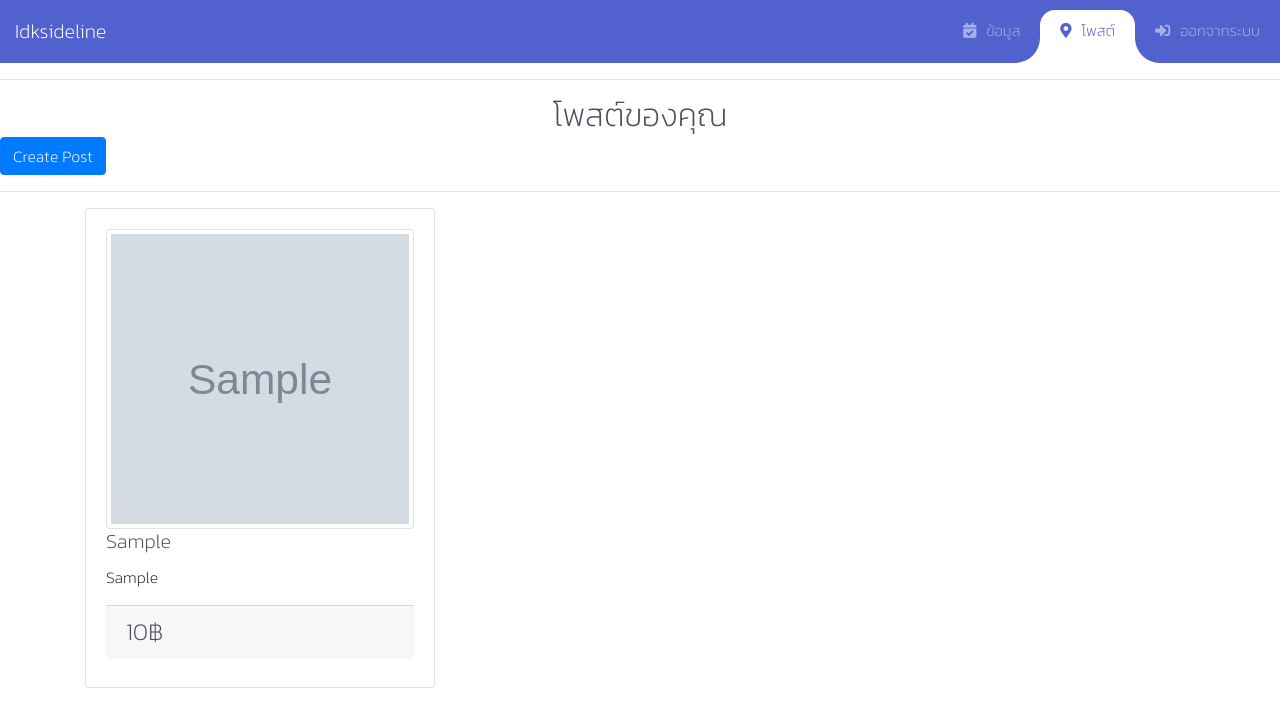
After one commit to akaphol1/idk_sidelined, a PHP site: page /sideline/postsideline.php in a window 1280 px wide. The commit adds this page. Shown: the top 727 px of the page. Run offline with PHP 8.4, Linux system fonts and the light colour scheme; the visitor is signed in with stand-in values (Sample User, id 1); tables that the repository leaves empty or names only in its code hold one stand-in row (values such as "Sample post"); grey boxes marked "Sample" are stand-in pictures; some libraries are stand-ins or nearby versions.

Commit message:
initial commit

```diff
--- a/controller/actionlogin.php
+++ b/controller/actionlogin.php
@@ -12,7 +12,6 @@ session_start();
                   if(mysqli_num_rows($result)==1){
                       $row = mysqli_fetch_array($result);
 
-                      $_SESSION["ID"] = $row["ID"];
                       $_SESSION["username"] = $row["username"];
                       $_SESSION["level"] = $row["level"];
 
--- a/controller/actionregister.php
+++ b/controller/actionregister.php
@@ -4,7 +4,7 @@ include('../connection/connect.php');  //ไฟล์เชื่อมต่อ
     if(isset($_POST)){
 
 	$username = $_POST["username"];
-	$password = sha1($_POST["password"]);
+	$password = $_POST["password"];
 	$level = $_POST["level"];
 
 
@@ -23,6 +23,7 @@ include('../connection/connect.php');  //ไฟล์เชื่อมต่อ
 
 	if($result){
         echo 'SuccessFully Saved';
+        Header("Location: ../layouts/signin.php");
     }
 
 	else{
--- /dev/null
+++ b/layouts/connection/connect.php
@@ -0,0 +1,6 @@
+<?php
+$con= mysqli_connect("localhost","root","","idk_company") or die("Error: " . mysqli_error($con));
+mysqli_query($con, "SET NAMES 'utf8' ");
+error_reporting( error_reporting() & ~E_NOTICE );
+date_default_timezone_set('Asia/Bangkok');
+?>
--- /dev/null
+++ b/layouts/sideline/postsideline.php
@@ -0,0 +1,82 @@
+<?php
+ session_start();
+
+?>
+<!DOCTYPE html>
+<html lang="en">
+
+<head>
+    <meta charset="UTF-8">
+    <title>CodePen - bootstrap 4 navbar</title>
+    <meta charset="UTF-8">
+    <meta name="viewport" content="width=device-width, user-scalable=no, initial-scale=1.0, maximum-scale=1.0, minimum-scale=1.0">
+    <link rel='stylesheet' href='https://stackpath.bootstrapcdn.com/bootstrap/4.3.1/css/bootstrap.min.css'>
+
+    <link rel='stylesheet' href='https://cdnjs.cloudflare.com/ajax/libs/font-awesome/5.10.2/css/all.css'>
+    <link rel="stylesheet" href="css/style.css">
+
+</head>
+
+<body>
+    <!-- partial:index.partial.html -->
+    <nav class="navbar navbar-expand-lg navbar-mainbg">
+        <a class="navbar-brand navbar-logo" href="sidelinepage.php">Idk<span>sideline</span></a>
+        <button class="navbar-toggler" type="button" data-toggle="collapse" data-target="#navbarSupportedContent" aria-controls="navbarSupportedContent" aria-expanded="false" aria-label="Toggle navigation">
+            <i class="fas fa-bars text-white"></i>
+        </button>
+        <div class="collapse navbar-collapse" id="navbarSupportedContent">
+            <ul class="navbar-nav ml-auto">
+                <div class="hori-selector">
+                    <div class="left"></div>
+                    <div class="right"></div>
+                </div>
+                <li class="nav-item ">
+                    <a class="nav-link" href="contact.php"><i class="fas fa-calendar-check"></i>ข้อมูล</a>
+                </li>
+                <li class="nav-item active">
+                    <a class="nav-link" href="postsideline.php"><i class="fas fa-map-marker-alt"></i>โพสต์</a>
+                </li>
+                <li class="nav-item ">
+                    <a class="nav-link" href="logout.php"><i class="fas fa-sign-in-alt"></i>ออกจากระบบ</a>
+                </li>
+            </ul>
+        </div>
+    </nav>
+    <hr>
+    <h2>
+        <center>โพสต์ของคุณ</center>
+        <a href="createpost.php" class="btn btn-primary">Create Post</a>
+        <hr>
+    </h2>
+    <div class="container">
+        <div class="row">
+            <?php
+            include('../connection/connect.php');
+            $query = "SELECT * FROM createpost WHERE username ='".$_SESSION["username"]."'";
+            $result = mysqli_query($con,$query);
+            while($row = mysqli_fetch_array($result)){
+            echo "<div class='col-md-4'>";
+            echo "<div class='card card-body'>";
+
+            echo "<img class='img-fluid img-thumbnail' src='upload/".$row['image']."' style='height: 300px;'>";
+            echo "<h5 class='card-title'>".$row['zone']."</h5>";
+            echo "<p class='card-text'>".$row['area']."</p>";
+            echo "<h4 class='card-footer'>".$row['rateprice']."฿</h4>";
+            echo "</div>";
+            echo "</div>";
+        }
+        mysqli_close($con);
+            ?>
+        </div>
+    </div>
+    <!-- partial -->
+    <script src='https://code.jquery.com/jquery-3.4.1.min.js'></script>
+    <script src='https://cdnjs.cloudflare.com/ajax/libs/jquery/2.1.3/jquery.min.js'></script>
+    <script src='https://maxcdn.bootstrapcdn.com/bootstrap/3.3.7/js/bootstrap.min.js'></script>
+    <script src='https://cdnjs.cloudflare.com/ajax/libs/jquery-easing/1.3/jquery.easing.min.js'></script>
+    <script src='https://stackpath.bootstrapcdn.com/bootstrap/4.3.1/js/bootstrap.min.js'></script>
+    <script src="js/script.js"></script>
+
+</body>
+
+</html>
--- a/layouts/sideline/sidelinepage.php
+++ b/layouts/sideline/sidelinepage.php
@@ -34,7 +34,7 @@ $row = mysqli_fetch_array($result);
                     <a class="nav-link" href="contact.php"><i class="fas fa-calendar-check"></i>ข้อมูล</a>
                 </li>
                 <li class="nav-item">
-                    <a class="nav-link" href="createpost.php"><i class="fas fa-map-marker-alt"></i>โพสต์</a>
+                    <a class="nav-link" href="postsideline.php"><i class="fas fa-map-marker-alt"></i>โพสต์</a>
                 </li>
                 <li class="nav-item ">
                     <a class="nav-link" href="logout.php"><i class="fas fa-sign-in-alt"></i>ออกจากระบบ</a>
@@ -43,7 +43,9 @@ $row = mysqli_fetch_array($result);
         </div>
     </nav>
 <hr>
-<div class="container"></div>
+<div class="container">
+
+</div>
 <!-- partial -->
   <script src='https://code.jquery.com/jquery-3.4.1.min.js'></script>
 <script src='https://stackpath.bootstrapcdn.com/bootstrap/4.3.1/js/bootstrap.min.js'></script><script  src="js/script.js"></script>
```
Also changed, not shown: controller/actioncreatepost.php (+23 -8 lines), layouts/controller/actioncreatepost.php (added, +30 -0 lines), layouts/sideline/createpost.php (+20 -30 lines), layouts/sideline/upload/saturn.png (added), layouts/sideline/upload/test.jpg (added).
